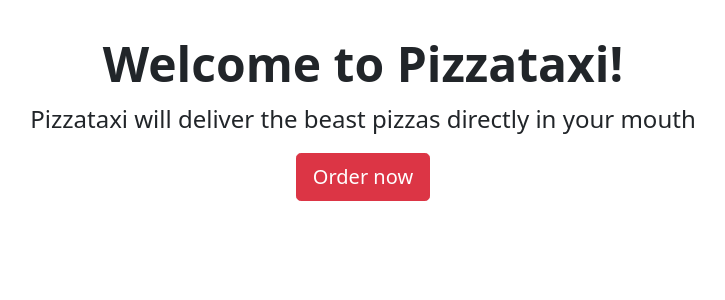
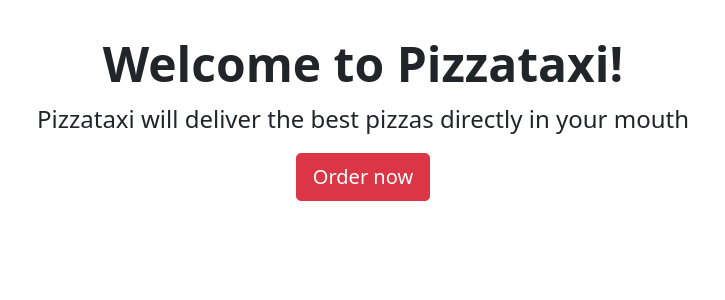
Before and after one commit to YesterDavid135/pizzataxi, a PHP site: page / in a window 1280 px wide. Shown: the part 165-465 px from the top of the page, without its empty margins (277-1002 px from the left). Run offline with PHP 8.4, Linux system fonts and the light colour scheme; some libraries are stand-ins or nearby versions.

Commit message:
fixed typo

```diff
--- a/src/index.php
+++ b/src/index.php
@@ -36,7 +36,7 @@ session_start();
                         <h1 class="display-5 fw-bold">Welcome back, <?= $_SESSION['username'] ?>!</h1>
                     <?php }
                     ?>
-                    <p class="fs-4">Pizzataxi will deliver the beast pizzas directly in your mouth</p>
+                    <p class="fs-4">Pizzataxi will deliver the best pizzas directly in your mouth</p>
                     <a class="btn btn-danger btn-lg" href="menu.php">Order now</a>
                 </div>
             </div>
```
